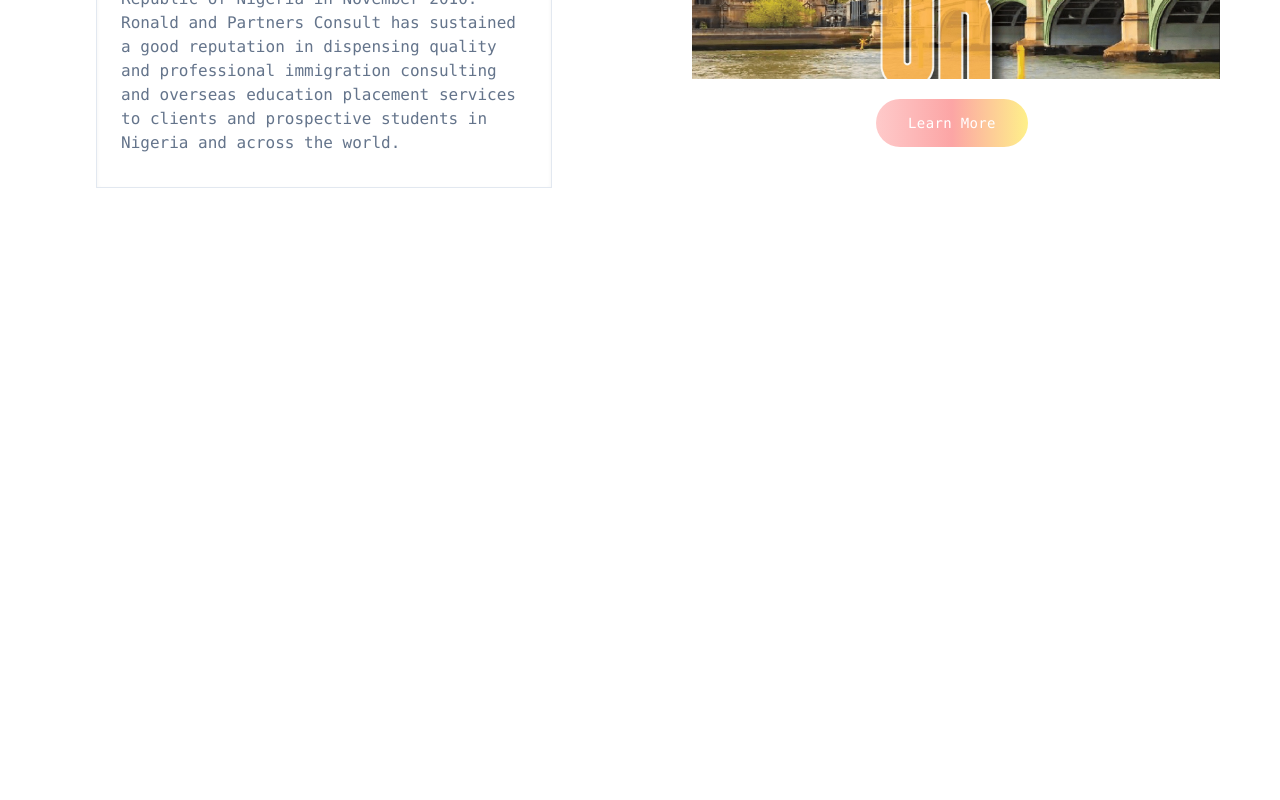
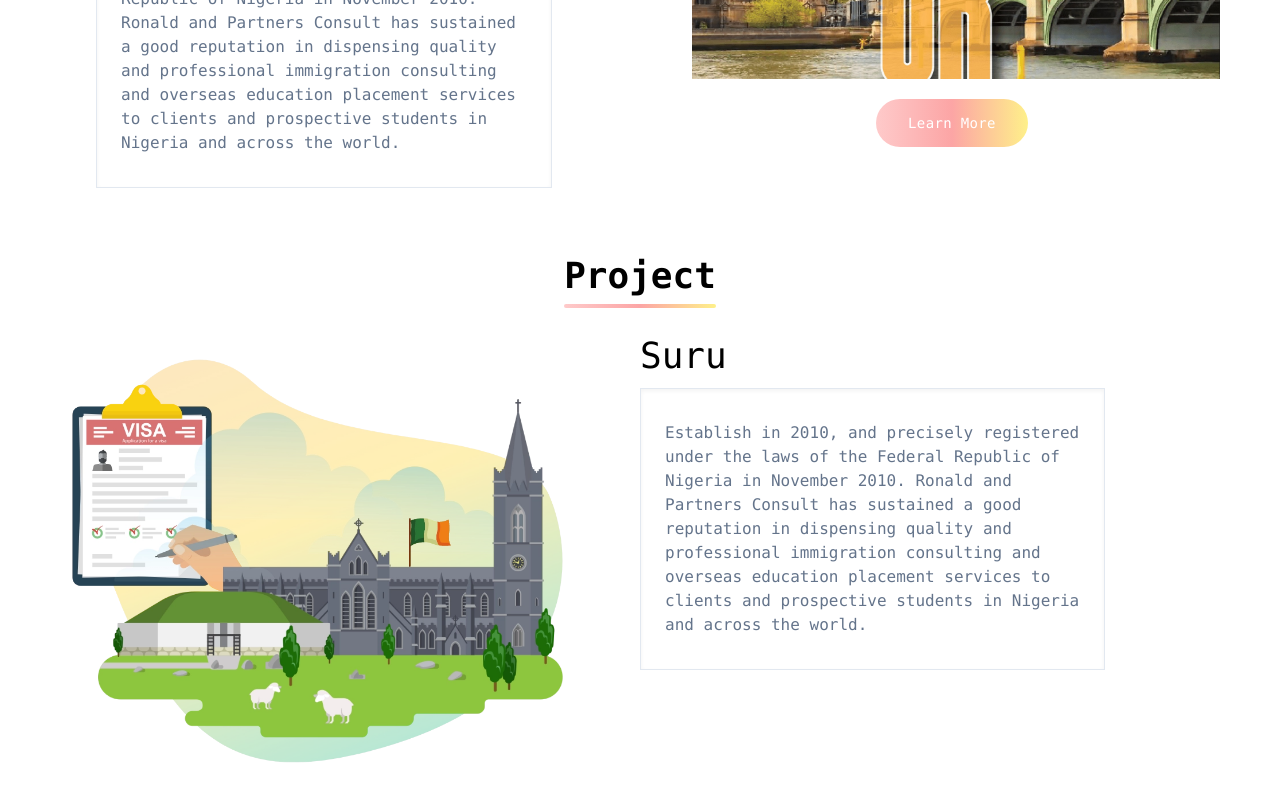
Before and after one commit to Owieoghene16/owieworld, a Next.js app: page / in a window 1280 px wide. Shown: the part 1244-2044 px from the top of the page. Before the commit the page ends 1500 px from the top, so only its background shows below. Built offline with nearby package versions, Linux system fonts and the light colour scheme.

Commit message:
working on project container

```diff
--- a/src/app/page.tsx
+++ b/src/app/page.tsx
@@ -10,6 +10,7 @@ import YoungMan from '../../public/young-man.png';
 import Headphone from '../../public/headphone.jpg';
 import Trophy from '../../public/trophy.png';
 import Man from '../../public/man.png';
+import ProjectSection from '../components/landingpage/project';
 import { IoShieldCheckmarkSharp } from "react-icons/io5";
 import useEmblaCarousel from 'embla-carousel-react';
 import Autoplay from "embla-carousel-autoplay";
@@ -97,6 +98,7 @@ export default function Home() {
         </div>
       </main>
       <AboutSection />
+      <ProjectSection />
     </>
   );
 }
--- a/src/components/landingpage/about.tsx
+++ b/src/components/landingpage/about.tsx
@@ -6,7 +6,7 @@ import About from '../../../public/about.jpg';
 export default function AboutSection() {
   return (
     <>
-		  <section id="#about" className="my-10 font-mono">
+		  <section id="#about" className="mt-10 font-mono">
 				<div className="px-5">
 				  <div className="w-full flex justify-center">
 					  <h1 className="text-black text-4xl font-bold relative cursor-pointer after:content-[''] after:absolute after:left-0 after:-bottom-2 after:bg-gradient-to-r from-red-200 via-red-300 to-yellow-200 after:h-1 after:rounded-xl after:duration-300 after:w-full hover:after:w-0">
--- a/src/components/landingpage/project.tsx
+++ b/src/components/landingpage/project.tsx
@@ -1,6 +1,6 @@
 import Image from "next/image";
 import Link from "next/link";
-import About from '../../../public/about.jpg';
+import Projectone from '../../../public/projectone.png';
 
 
 export default function ProjectSection() {
@@ -9,10 +9,26 @@ export default function ProjectSection() {
 		  <section id="#project" className="my-10 font-mono">
 				<div className="px-5">
 				  <div className="w-full flex justify-center">
-					  <h1 className="text-black text-4xl font-bold relative cursor-pointer after:content-[''] after:absolute after:left-0 after:-bottom-2 after:bg-gradient-to-r from-red-200 via-red-300 to-yellow-200 after:h-1 after:rounded-xl after:duration-300 after:w-full hover:after:w-0">
+					  <h1 className="text-black text-4xl font-bold relative cursor-pointer after:content-[''] after:absolute after:left-0 after:-bottom-3 after:bg-gradient-to-r from-red-200 via-red-300 to-yellow-200 after:h-1 after:rounded-xl after:duration-300 after:w-full hover:after:w-0">
 						  Project
 					  </h1>
 				  </div>
+          <div className="my-10 grid grid-cols-2">
+            <div>
+              <Image src={Projectone} alt='first-project' />
+            </div>
+            <div className="">
+              <h2 className="text-4xl font-medium">Suru</h2>
+							<div className="my-3 w-full md:w-3/4 border border-slate-200 py-8 px-6 shadow-inner">
+								<span className="text-slate-500">Establish in 2010, and precisely registered under the laws of the Federal
+									 Republic of Nigeria in November 2010. Ronald and Partners Consult has sustained
+									  a good reputation in dispensing quality and professional immigration consulting
+										 and overseas education placement services to clients and prospective students
+										 in Nigeria and across the world.
+								</span>
+							</div>
+            </div>
+          </div>
         </div>
 			</section>
     </>
```
Also changed, not shown: public/projectone.png (added).
